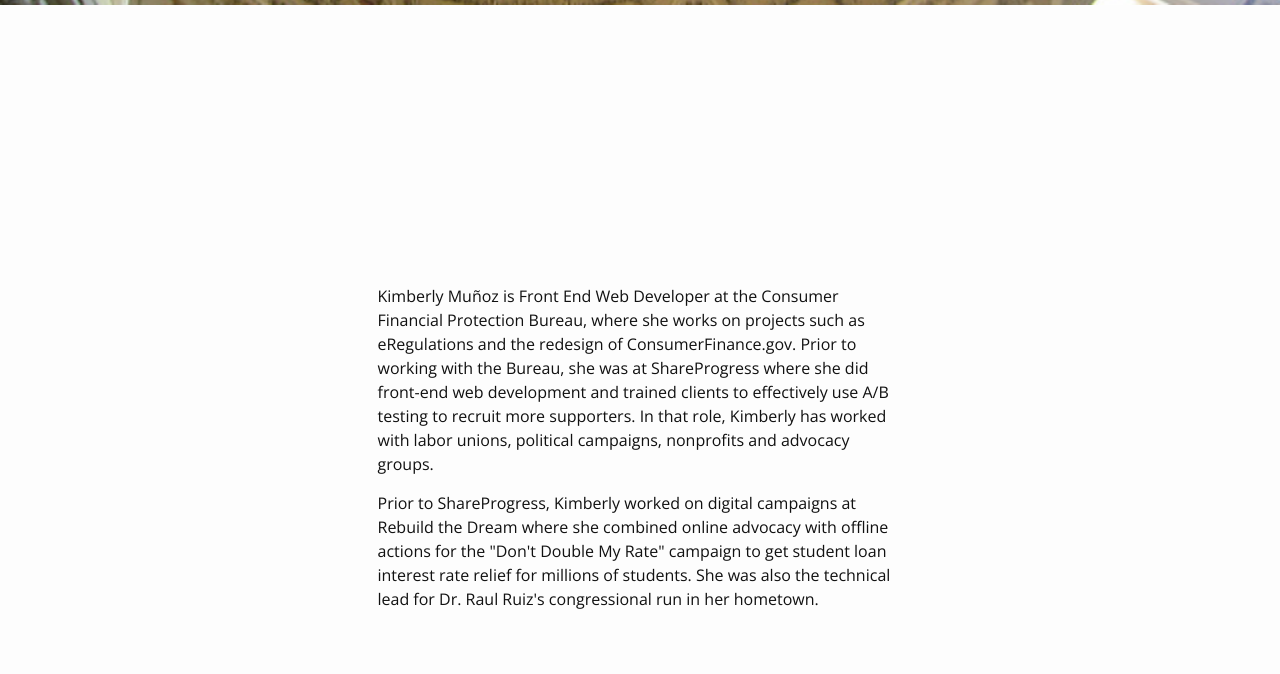
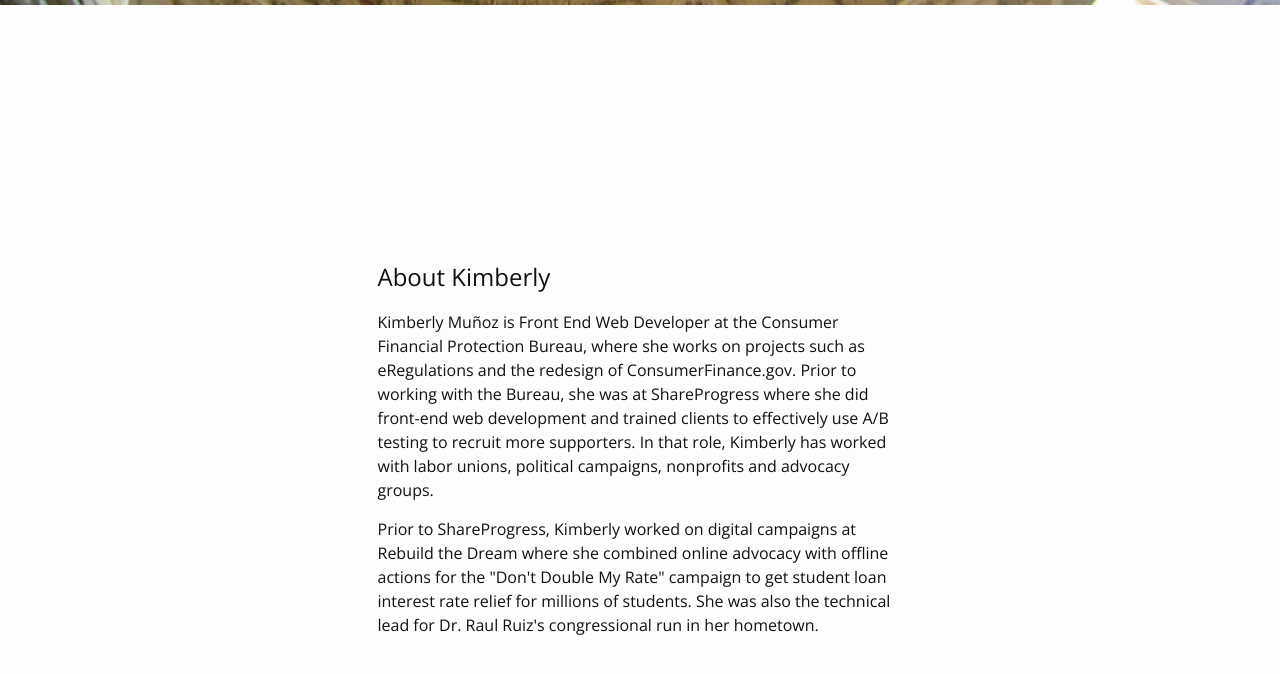
Before and after one commit to KimberlyMunoz/KimberlyMunoz.github.io, a Jekyll site: the page built from index.html, in a window 1280 px wide and 900 px high, scrolled down 895 px. Shown: the top 674 px of the window. Built offline with Jekyll 4.4.1, drawn with Linux system fonts in a browser that asks for light colours.

Commit message:
Adding favicon

```diff
--- a/_includes/head.html
+++ b/_includes/head.html
@@ -10,6 +10,6 @@
   <link rel="stylesheet" href="{{ "/css/main.css" | prepend: site.baseurl }}">
   <link rel="canonical" href="{{ page.url | replace:'index.html','' | prepend: site.baseurl | prepend: site.url }}">
   <link rel="alternate" type="application/rss+xml" title="{{ site.title }}" href="{{ "/feed.xml" | prepend: site.baseurl | prepend: site.url }}">
-
+  <link rel="icon" type="image/png" href="/favicon.png">
   <link rel="author" href="humans.txt" />
 </head>
--- a/index.html
+++ b/index.html
@@ -17,6 +17,7 @@
 
 <div class="u-flex-center u-full-page">
 	<section class="biography">
+		<h2>About Kimberly</h2>
 		<p>
 			Kimberly Mu&ntilde;oz is Front End Web Developer at the Consumer Financial Protection Bureau,
 		 	where she works on projects such as eRegulations and the redesign of ConsumerFinance.gov.
```
Also changed, not shown: favicon.png (added).
